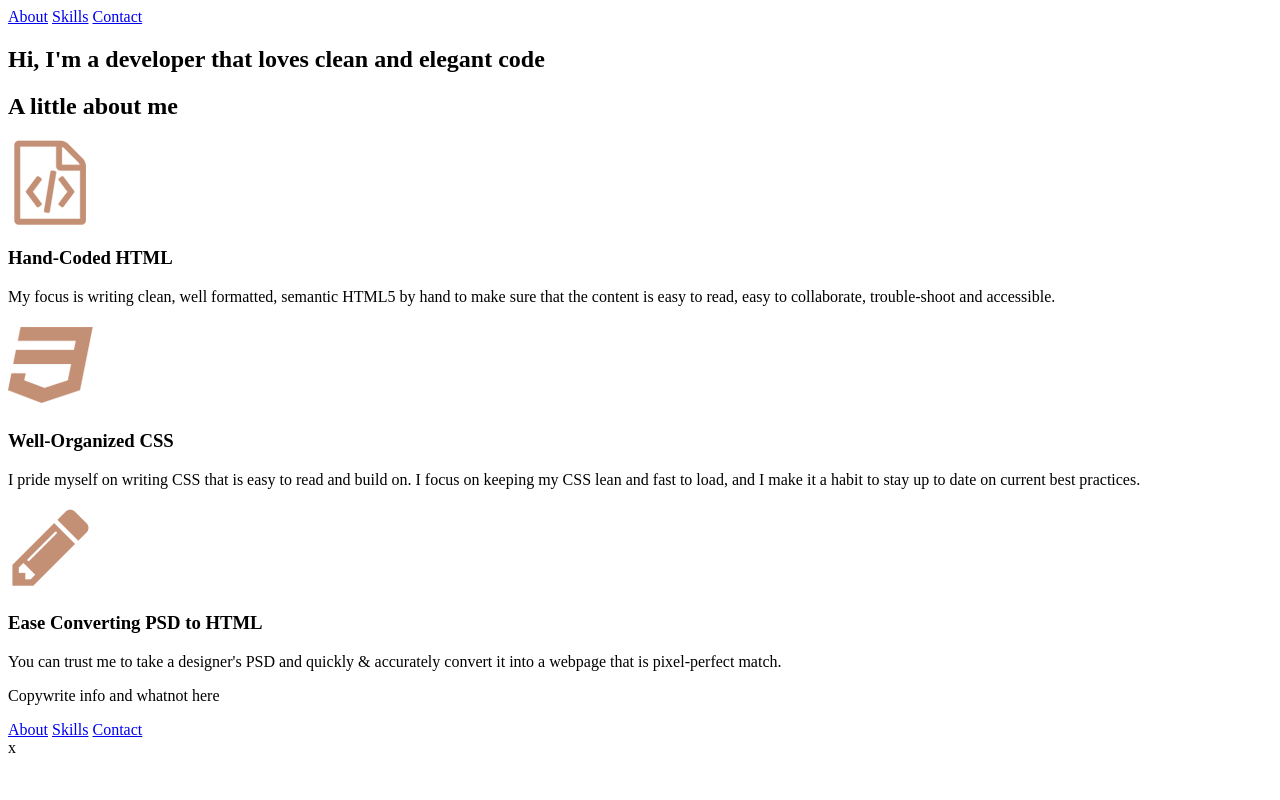
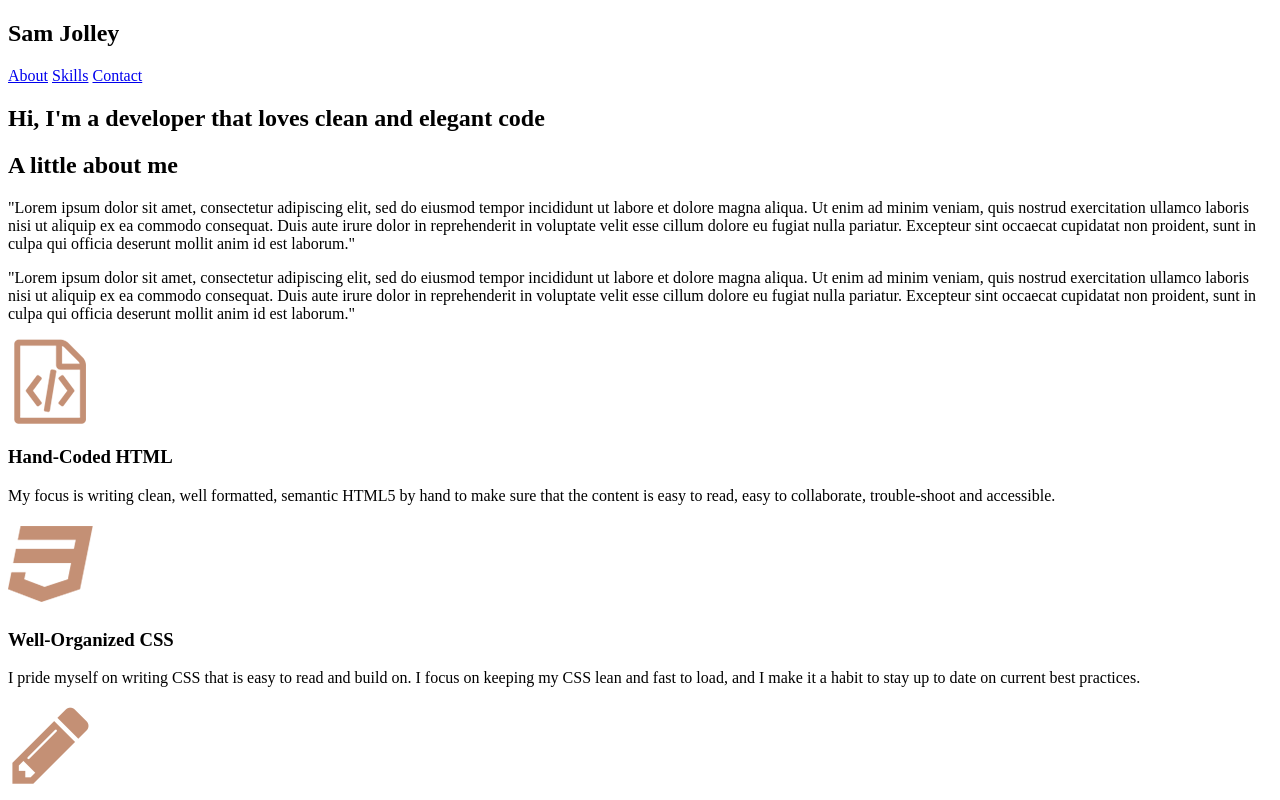
Before and after one commit to samjolley/portfolio-dev, a plain HTML site: page index.html in a window 1280 px wide. Shown: the top 800 px of the page. Drawn offline with Linux system fonts and the light colour scheme.

Commit message:
add welcome info. add navigation h1

```diff
--- a/index.html
+++ b/index.html
@@ -5,6 +5,7 @@
     </head>
     <header>
       <nav>
+        <h1>Sam Jolley</h1>
         <a href="#about">About</a>
         <a href="skills">Skills</a>
         <a href="contact">Contact</a>
@@ -17,8 +18,12 @@
       <section id="about">
         <div class="full-width">
           <h2>A little about me</h2>
-            <div class="half-width"></div>
-            <div class="half-width"></div>
+            <div class="half-width">
+              <p>"Lorem ipsum dolor sit amet, consectetur adipiscing elit, sed do eiusmod tempor incididunt ut labore et dolore magna aliqua. Ut enim ad minim veniam, quis nostrud exercitation ullamco laboris nisi ut aliquip ex ea commodo consequat. Duis aute irure dolor in reprehenderit in voluptate velit esse cillum dolore eu fugiat nulla pariatur. Excepteur sint occaecat cupidatat non proident, sunt in culpa qui officia deserunt mollit anim id est laborum."</p>
+            </div>
+            <div class="half-width">
+              <p>"Lorem ipsum dolor sit amet, consectetur adipiscing elit, sed do eiusmod tempor incididunt ut labore et dolore magna aliqua. Ut enim ad minim veniam, quis nostrud exercitation ullamco laboris nisi ut aliquip ex ea commodo consequat. Duis aute irure dolor in reprehenderit in voluptate velit esse cillum dolore eu fugiat nulla pariatur. Excepteur sint occaecat cupidatat non proident, sunt in culpa qui officia deserunt mollit anim id est laborum."</p>
+            </div>
         </div>
       </section>
       <section id="skills">
```
